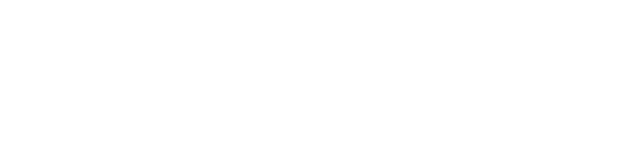
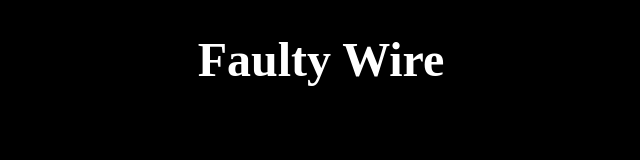
Before and after one commit to kemex84/faulty-wire, a plain HTML site: page index.html in a window 1280 px wide. Shown: the whole page, without its empty margins (319-959 px from the left). Drawn offline with Linux system fonts and the light colour scheme.

Commit message:
Update style.css

```diff
--- a/style.css
+++ b/style.css
@@ -1,4 +1,13 @@
+
+
+body {
+  background-color: black;
+}
+
+
 h1 {
+  font-size: 3em;
+  text-align: center;
   animation: faulty-wire 5s infinite;
   }
 
```
Lines whose indentation alone changed are shown as unchanged.
